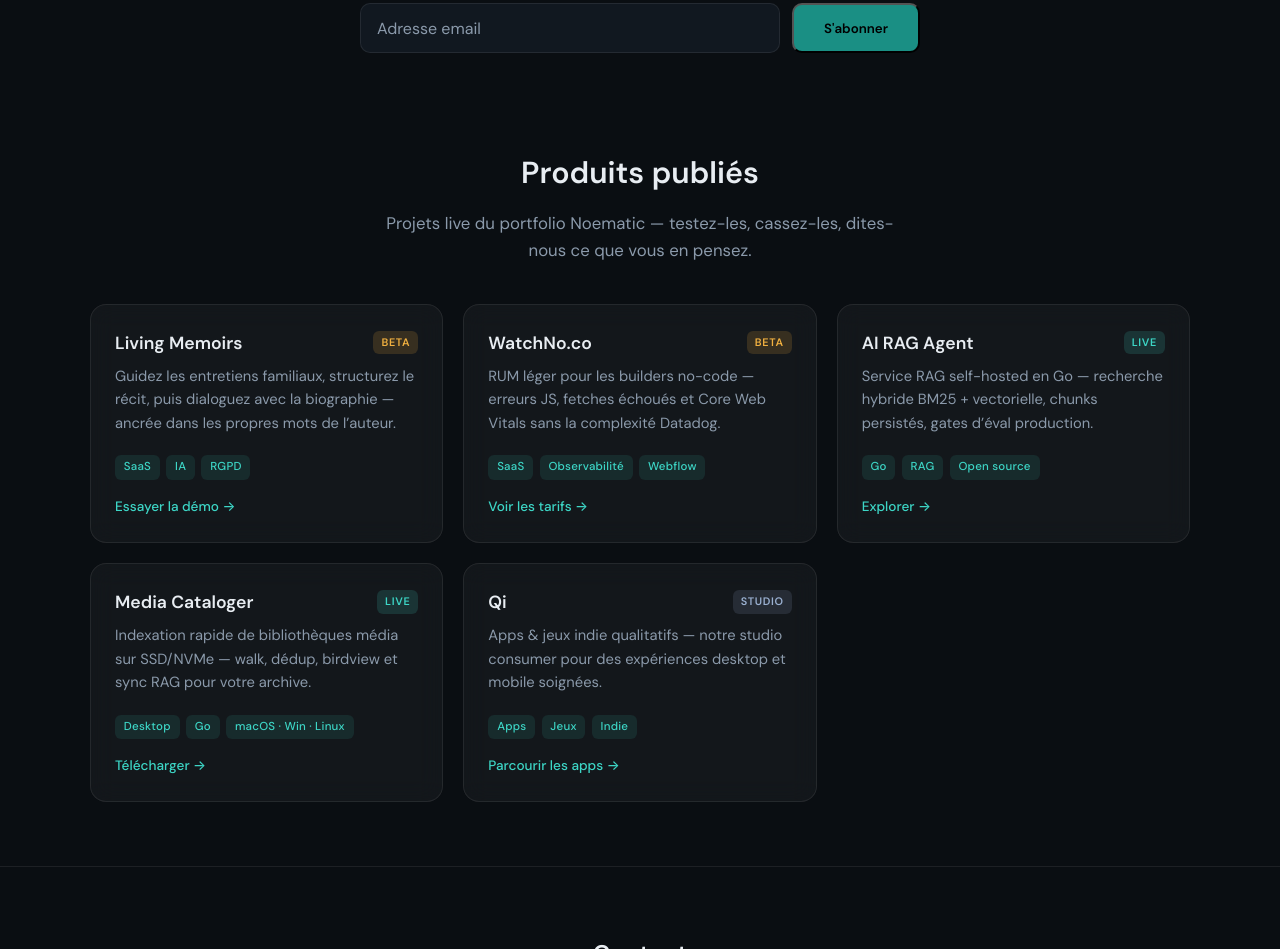
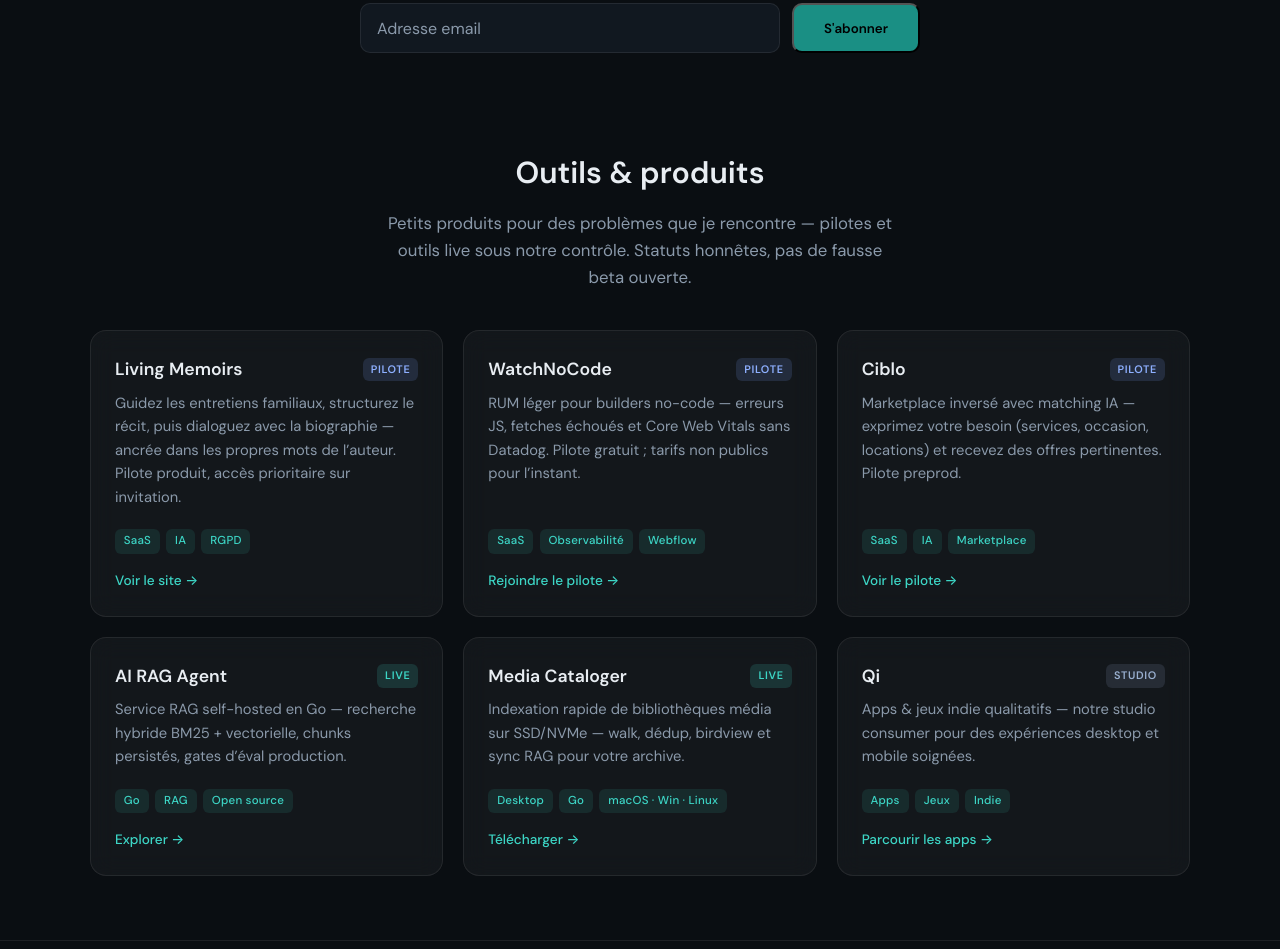
Before and after one commit to noematic-fr/website, an Astro site: page / in a window 1280 px wide. Shown: the part 1359-2308 px from the top of the page. Built offline with nearby package versions, Linux system fonts and the light colour scheme; Astro itself is replaced by a stand-in of ours; no server answers.

Commit message:
feat: Update product statuses and enhance product display

```diff
--- a/src/components/Products.astro
+++ b/src/components/Products.astro
@@ -2,6 +2,7 @@
 import { content } from '../content';
 
 const { products } = content;
+const labels = products.statusLabels;
 ---
 
 <section id="products" class="noe-section noe-products">
@@ -15,7 +16,7 @@ const { products } = content;
         <a class="noe-card noe-card--product" href={item.url} target="_blank" rel="noopener noreferrer">
           <div class="noe-card-top">
             <h3>{item.name}</h3>
-            <span class={`noe-badge noe-badge--${item.status}`}>{item.status}</span>
+            <span class={`noe-badge noe-badge--${item.status}`}>{labels[item.status]}</span>
           </div>
           <p>{item.tagline}</p>
           <ul class="noe-tags">
--- a/src/content.ts
+++ b/src/content.ts
@@ -1,4 +1,4 @@
-export type ProductStatus = 'beta' | 'live' | 'studio';
+export type ProductStatus = 'pilot' | 'live' | 'studio' | 'beta';
 
 export interface SocialLink {
   icon: 'qi' | 'linkedin' | 'github' | 'xcom';
@@ -75,27 +75,42 @@ export const content = {
       'Actualités produits, notes d’ingénierie et coulisses du studio — une fois par mois, sans spam.',
   },
   products: {
-    title: 'Produits publiés',
+    title: 'Outils & produits',
     subtitle:
-      'Projets live du portfolio Noematic — testez-les, cassez-les, dites-nous ce que vous en pensez.',
+      'Petits produits pour des problèmes que je rencontre — pilotes et outils live sous notre contrôle. Statuts honnêtes, pas de fausse beta ouverte.',
+    statusLabels: {
+      pilot: 'pilote',
+      live: 'live',
+      studio: 'studio',
+      beta: 'beta',
+    } satisfies Record<ProductStatus, string>,
     items: [
       {
         name: 'Living Memoirs',
         tagline:
-          'Guidez les entretiens familiaux, structurez le récit, puis dialoguez avec la biographie — ancrée dans les propres mots de l’auteur.',
+          'Guidez les entretiens familiaux, structurez le récit, puis dialoguez avec la biographie — ancrée dans les propres mots de l’auteur. Pilote produit, accès prioritaire sur invitation.',
         url: 'https://living-memoirs.noematic.eu',
-        status: 'beta',
+        status: 'pilot',
         tags: ['SaaS', 'IA', 'RGPD'],
-        cta: 'Essayer la démo',
+        cta: 'Voir le site',
       },
       {
-        name: 'WatchNo.co',
+        name: 'WatchNoCode',
         tagline:
-          'RUM léger pour les builders no-code — erreurs JS, fetches échoués et Core Web Vitals sans la complexité Datadog.',
+          'RUM léger pour builders no-code — erreurs JS, fetches échoués et Core Web Vitals sans Datadog. Pilote gratuit ; tarifs non publics pour l’instant.',
         url: 'https://watchnocode.noematic.eu',
-        status: 'beta',
+        status: 'pilot',
         tags: ['SaaS', 'Observabilité', 'Webflow'],
-        cta: 'Voir les tarifs',
+        cta: 'Rejoindre le pilote',
+      },
+      {
+        name: 'Ciblo',
+        tagline:
+          'Marketplace inversé avec matching IA — exprimez votre besoin (services, occasion, locations) et recevez des offres pertinentes. Pilote preprod.',
+        url: 'https://ciblo.noematic.eu',
+        status: 'pilot',
+        tags: ['SaaS', 'IA', 'Marketplace'],
+        cta: 'Voir le pilote',
       },
       {
         name: 'AI RAG Agent',
--- a/src/styles/global.css
+++ b/src/styles/global.css
@@ -301,6 +301,11 @@ a {
   flex-shrink: 0;
 }
 
+.noe-badge--pilot {
+  background: rgba(120, 160, 255, 0.15);
+  color: #8eb0ff;
+}
+
 .noe-badge--beta {
   background: rgba(255, 180, 60, 0.15);
   color: #f0b040;
```
